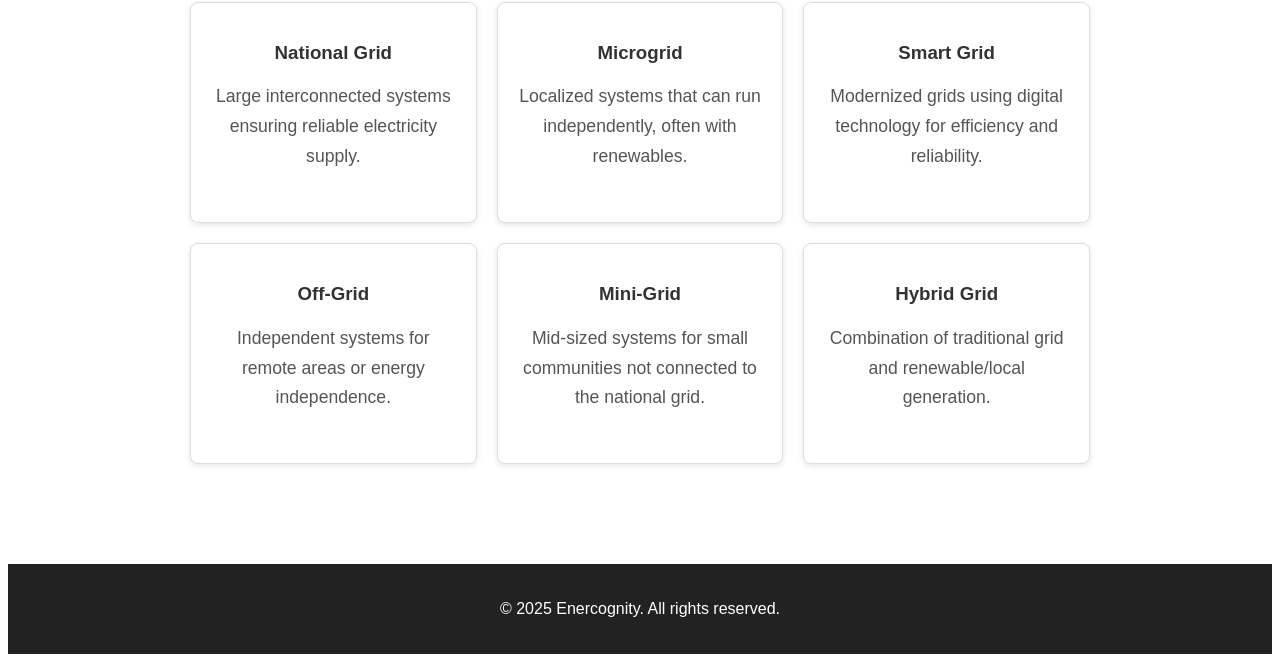
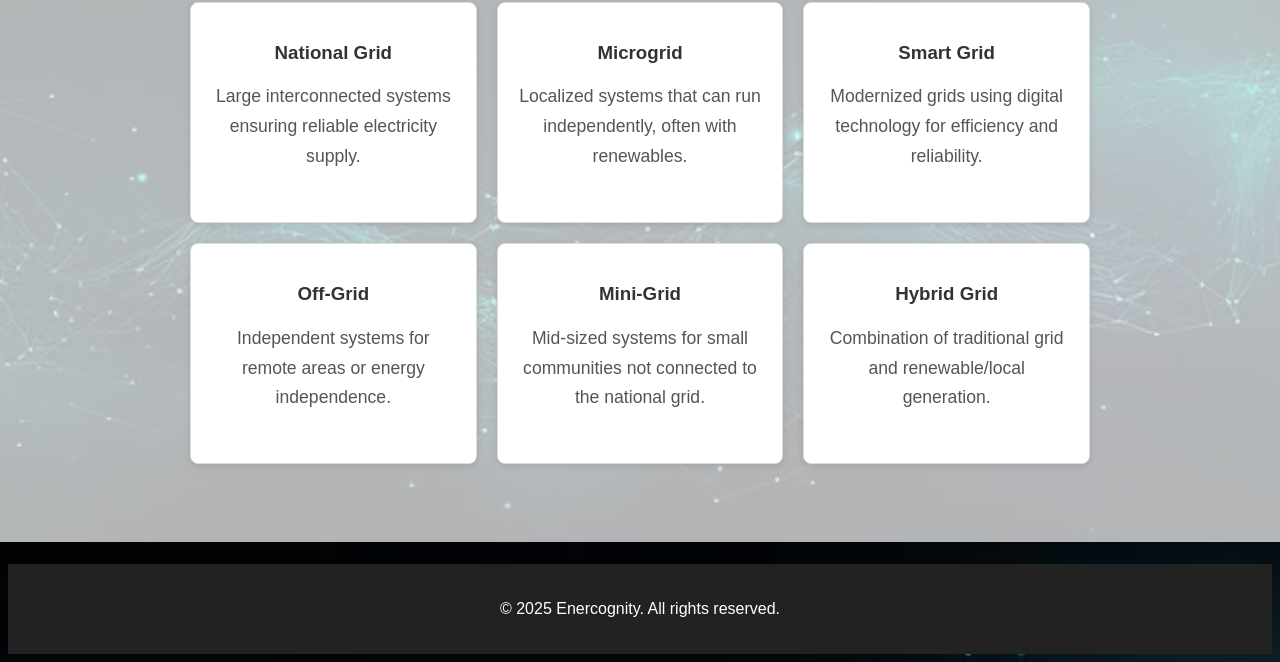
Before and after one commit to mahmoudmp5/energycognity, a plain HTML site: page grid.html in a window 1280 px wide. Shown: the part 258-920 px from the top of the page. Drawn offline with Linux system fonts and the light colour scheme.

Commit message:
Update style.css

```diff
--- a/style.css
+++ b/style.css
@@ -1,13 +1,23 @@
-/* General */
-/* Website Background */
 body {
-  background-image: src='background.jpg';
-  background-size: cover;       /* Makes the image cover the entire screen */
-  background-repeat: no-repeat; /* Prevents tiling */
-  background-attachment: fixed; /* Stays fixed when scrolling */
-  background-position: center;  /* Centers the image */
+  background-image: url('background.jpg'); /* Updated to your uploaded file */
+  background-size: cover;       /* Cover the entire screen */
+  background-repeat: no-repeat; /* No tiling */
+  background-attachment: fixed; /* Stays fixed while scrolling */
+  background-position: center;  /* Center the image */
   font-family: Arial, sans-serif;
   color: #333;                  /* Default text color */
+}
+
+/* Optional: Semi-transparent overlay for readability */
+body::before {
+  content: '';
+  position: fixed;
+  top: 0;
+  left: 0;
+  width: 100%;
+  height: 100%;
+  background: rgba(255, 255, 255, 0.7); /* White overlay with 70% opacity */
+  z-index: -1; /* Behind all content */
 }
 
 
```
